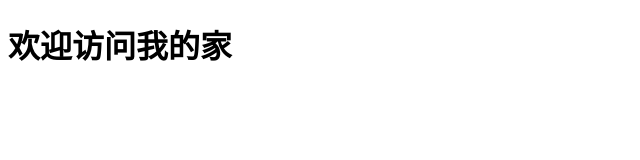
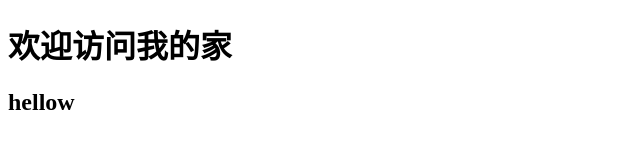
Before and after one commit to black-zyp/zyp_test, a plain HTML site: page index.html in a window 1280 px wide. Shown: the whole page, without its empty margins (0-640 px from the left). Drawn offline with Linux system fonts and the light colour scheme.

Commit message:
修改的首页

```diff
--- a/index.html
+++ b/index.html
@@ -1,5 +1,4 @@
-<!DOCTYPE html>
-<html lang="en">
+<!DOCTYPE html> <html lang="en">
 <head>
     <meta charset="UTF-8">
     <title>首页</title>
@@ -13,5 +12,6 @@
 <body>
     <h1>欢迎访问我的家</h1>
     <!--<a href="http://127.0.0.1:8000/message">查询所有人的信息</a>-->
+    <h2>hellow</h2>
 </body>
 </html>
```
